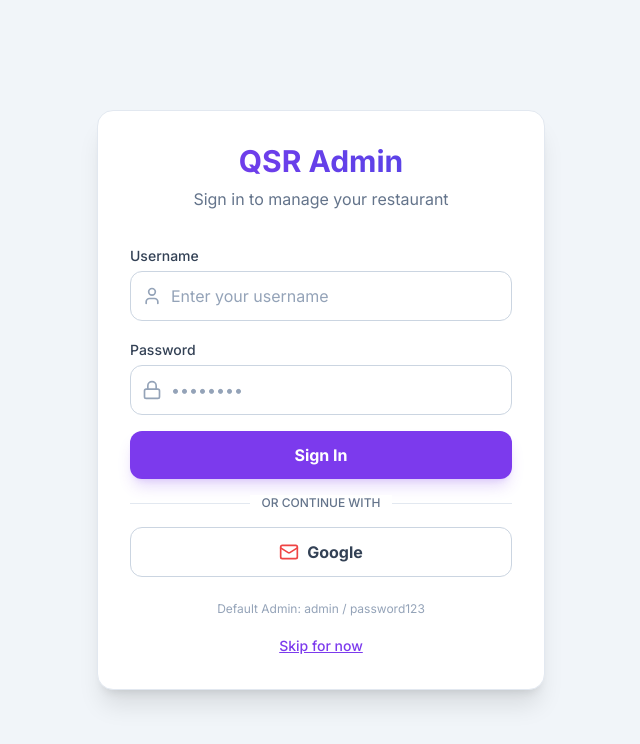
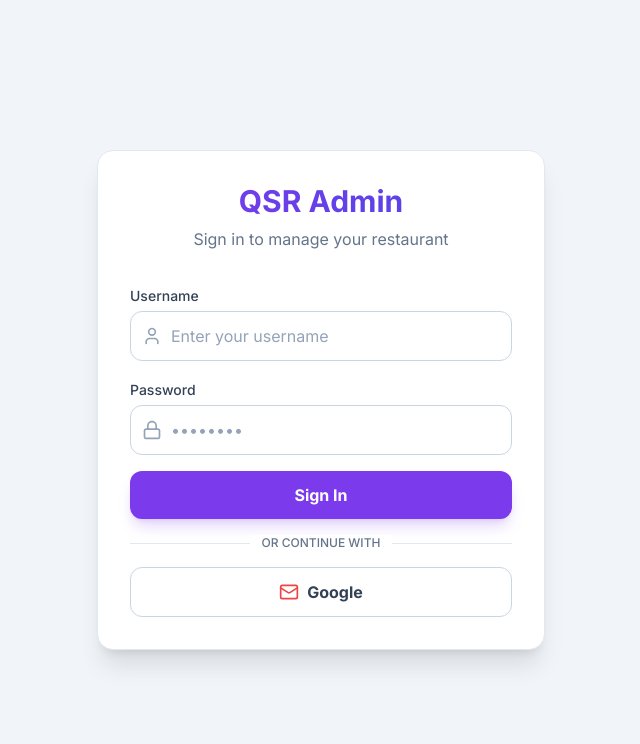
Before and after one commit to my-billing-desk/QsrWebAdmin, a React (Vite) app: page / in a window 1280 px wide. Shown: the top 744 px of the page, without its empty margins (319-959 px from the left). Built offline with nearby package versions, Linux system fonts and the light colour scheme.

Commit message:
Update login flow for tenant isolation

```diff
--- a/src/pages/Login.jsx
+++ b/src/pages/Login.jsx
@@ -20,7 +20,7 @@ export default function Login() {
                 id: searchParams.get('id'),
                 username: searchParams.get('username'),
                 role: searchParams.get('role'),
-                name: searchParams.get('username') // Fallback if name not sent separately or use username
+                name: searchParams.get('name') || searchParams.get('username')
             };
             loginWithToken(token, user);
             navigate('/'); // clean URL
@@ -110,19 +110,9 @@ export default function Login() {
                     </button>
                 </form>
 
-                <div className="mt-6 text-center text-xs text-gray-400">
-                    <p>Default Admin: admin / password123</p>
-                </div>
 
-                <div className="mt-4 text-center">
-                    <button
-                        type="button"
-                        onClick={() => login('admin', 'password123')} // Auto-login as admin for 'Skip'
-                        className="text-sm font-medium text-violet-600 dark:text-violet-400 hover:text-violet-500 underline"
-                    >
-                        Skip for now
-                    </button>
-                </div>
+
+
             </div>
         </div>
     );
--- a/src/services/api.js
+++ b/src/services/api.js
@@ -7,6 +7,17 @@ const api = axios.create({
     headers: {
         'Content-Type': 'application/json',
     },
+});
+
+// Request interceptor to add token
+api.interceptors.request.use((config) => {
+    const token = localStorage.getItem('token');
+    if (token) {
+        config.headers.Authorization = `Bearer ${token}`;
+    }
+    return config;
+}, (error) => {
+    return Promise.reject(error);
 });
 
 // Helper functions for Menu
```
